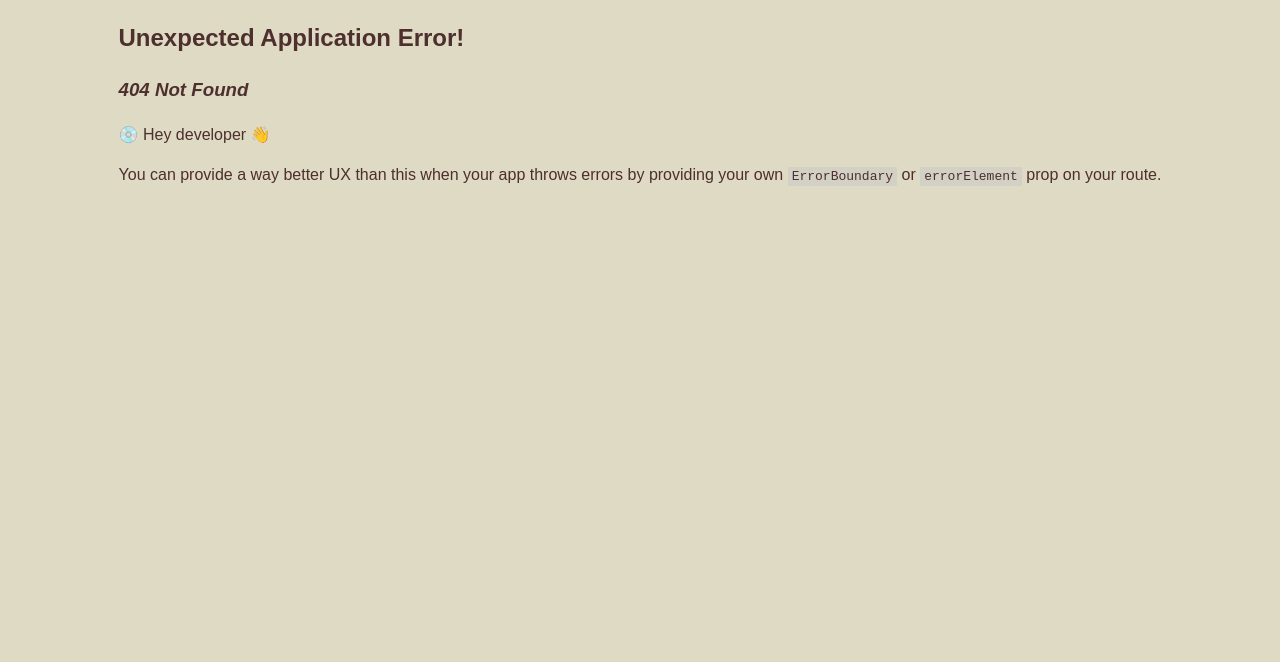
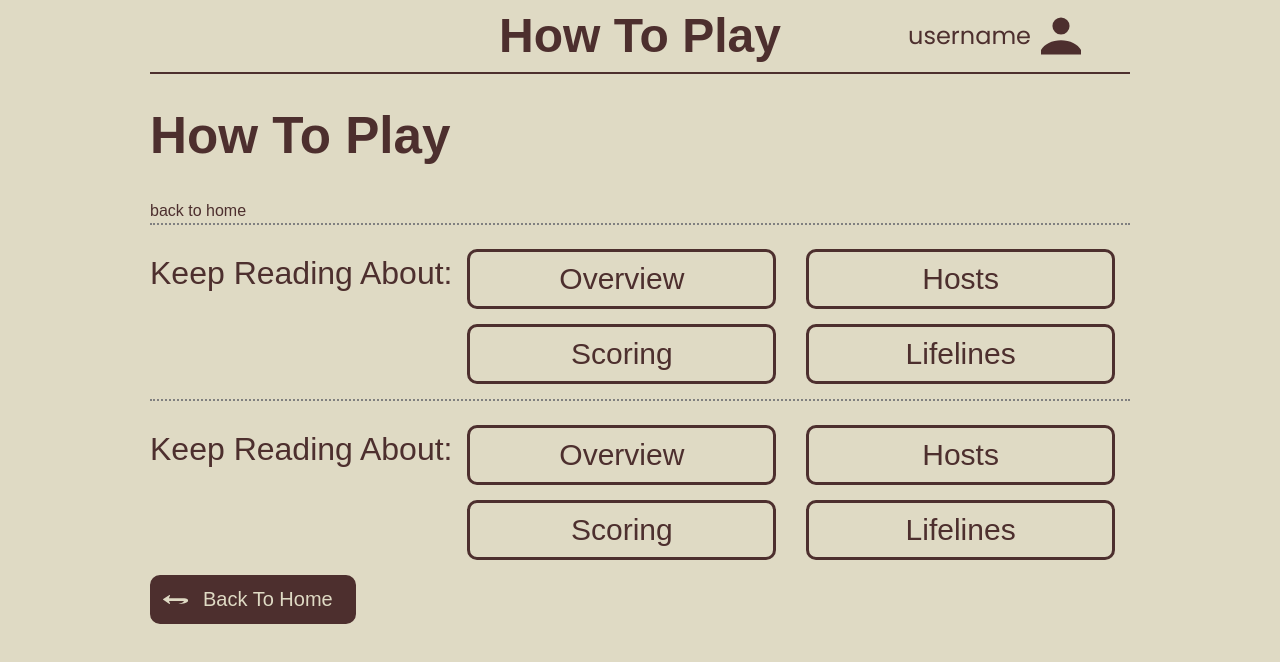
Before and after one commit to wwtbtfc/wwtbtfc-frontend, a React (Vite) app: page /how-to-play/contestants/1 in a window 1280 px wide. Before the commit this address had no page. Shown: the top 662 px of the page. Built offline with nearby package versions, Linux system fonts and the light colour scheme; a web font is replaced by a local one.

Commit message:
feat: added dynamic routing and rendering for buttons

```diff
--- a/src/components/KeepReading/KeepReading.tsx
+++ b/src/components/KeepReading/KeepReading.tsx
@@ -1,25 +1,58 @@
 'use client';
 import { StyledKeepReading } from './StyledKeepReading';
 import { Button } from '..';
+import { useNavigate } from 'react-router';
+
+// Navigation component for How To Play section. Creates four buttons, one for each How To Play section, except the current section. No Parameters. Uses URL to identify current section.
 
 export const KeepReading = () => {
+  const url = window.location.pathname.split('/')[2];
+  const navigate = useNavigate();
   interface possibleButtons {
     path: string;
     title: string;
   }
   const possibleButtons: possibleButtons[] = [
-    { path: '/how-to-play', title: 'Overview' },
-    { path: '/hosts', title: 'Hosts' },
-    { path: '/contestants', title: 'Contestants' },
-    { path: '/scoring', title: 'Scoring' },
-    { path: '/lifelines', title: 'Lifelines' },
+    { path: 'how-to-play', title: 'Overview' },
+    { path: 'hosts', title: 'Hosts' },
+    { path: 'contestants', title: 'Contestants' },
+    { path: 'scoring', title: 'Scoring' },
+    { path: 'lifelines', title: 'Lifelines' },
   ];
 
-  const url = window.location.href;
+  const handleClick = (event: React.MouseEvent<HTMLButtonElement>) => {
+    const button: possibleButtons | undefined = possibleButtons.find(
+      (button) => {
+        return button.title === event.currentTarget.innerHTML;
+      }
+    );
+    if (button) {
+      if (button.path === 'how-to-play') {
+        navigate('/how-to-play');
+        return;
+      }
+      navigate(`/how-to-play/${button.path}`);
+    }
+  };
+
   const ButtonsMap = () => {
     return possibleButtons.map((button) => {
-      if (!url.includes(button.path)) {
-        return <Button className="button">{button.title}</Button>;
+      // if on the overview page, return all buttons except overview
+      if (!url) {
+        if (button.path !== 'how-to-play') {
+          return (
+            <Button key={button.path} onClick={handleClick} className="button">
+              {button.title}
+            </Button>
+          );
+        }
+        // if not on overview page, return all buttons except current page
+      } else if (!url.includes(button.path)) {
+        return (
+          <Button key={button.path} onClick={handleClick} className="button">
+            {button.title}
+          </Button>
+        );
       }
     });
   };
```
Also changed, not shown: src/router/router.tsx (+63 -62 lines).
